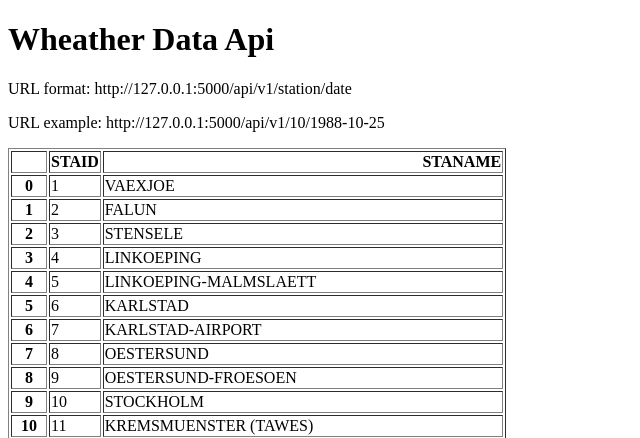
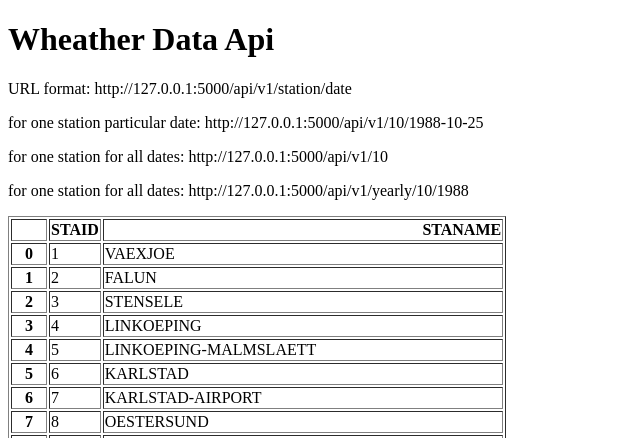
Before and after one commit to nityaoberoi09/wheather-data-api-with-python, a Flask app: page / in a window 1280 px wide. Shown: the top 438 px of the page, without its empty margins (0-640 px from the left). Run offline with Flask 3, Linux system fonts and the light colour scheme.

Commit message:
day 31: add url endpoint for yearly data

```diff
--- a/main.py
+++ b/main.py
@@ -17,6 +17,21 @@ def about(station,date):
     temprature= df.loc[df["    DATE"]==date]["   TG"].squeeze()/10
     return {"station":station,"date":date, "temprature":temprature}
 
+@app.route("/api/v1/<station>")
+def all_data(station):
+    filename = "small data/TG_STAID" + str(station).zfill(6) + ".txt"  # zfills add 0s' to the string such as 1 will be written as 000001
+    df = pd.read_csv(filename, skiprows=20, parse_dates=["    DATE"])
+    result=df.to_dict(orient="records")
+    return result
+
+@app.route("/api/v1/yearly/<station>/<year>")
+def yearly(station,year):
+    filename = "small data/TG_STAID" + str(station).zfill(6) + ".txt"  # zfills add 0s' to the string such as 1 will be written as 000001
+    df = pd.read_csv(filename, skiprows=20)
+    df["    DATE"]=df["    DATE"].astype(str)
+    result = df[df["    DATE"].str.startswith(str(year))].to_dict(orient="records")
+    return result
+
 
 if __name__=="__main__":
     app.run(debug=True)
--- a/templates/home.html
+++ b/templates/home.html
@@ -8,7 +8,9 @@
 <h1>Wheather Data Api</h1>
 <p> URL format: http://127.0.0.1:5000/api/v1/station/date</p>
 <!--this format tells how a user can write url where stations and date are to be added dynamically-->
-<p> URL example: http://127.0.0.1:5000/api/v1/10/1988-10-25</p>
+<p> for one station particular date: http://127.0.0.1:5000/api/v1/10/1988-10-25</p>
+<p> for one station for all dates: http://127.0.0.1:5000/api/v1/10</p>
+<p> for one station for all dates: http://127.0.0.1:5000/api/v1/yearly/10/1988</p>
 <p>{{data|safe}}</p>
 </body>
 </html>
```
